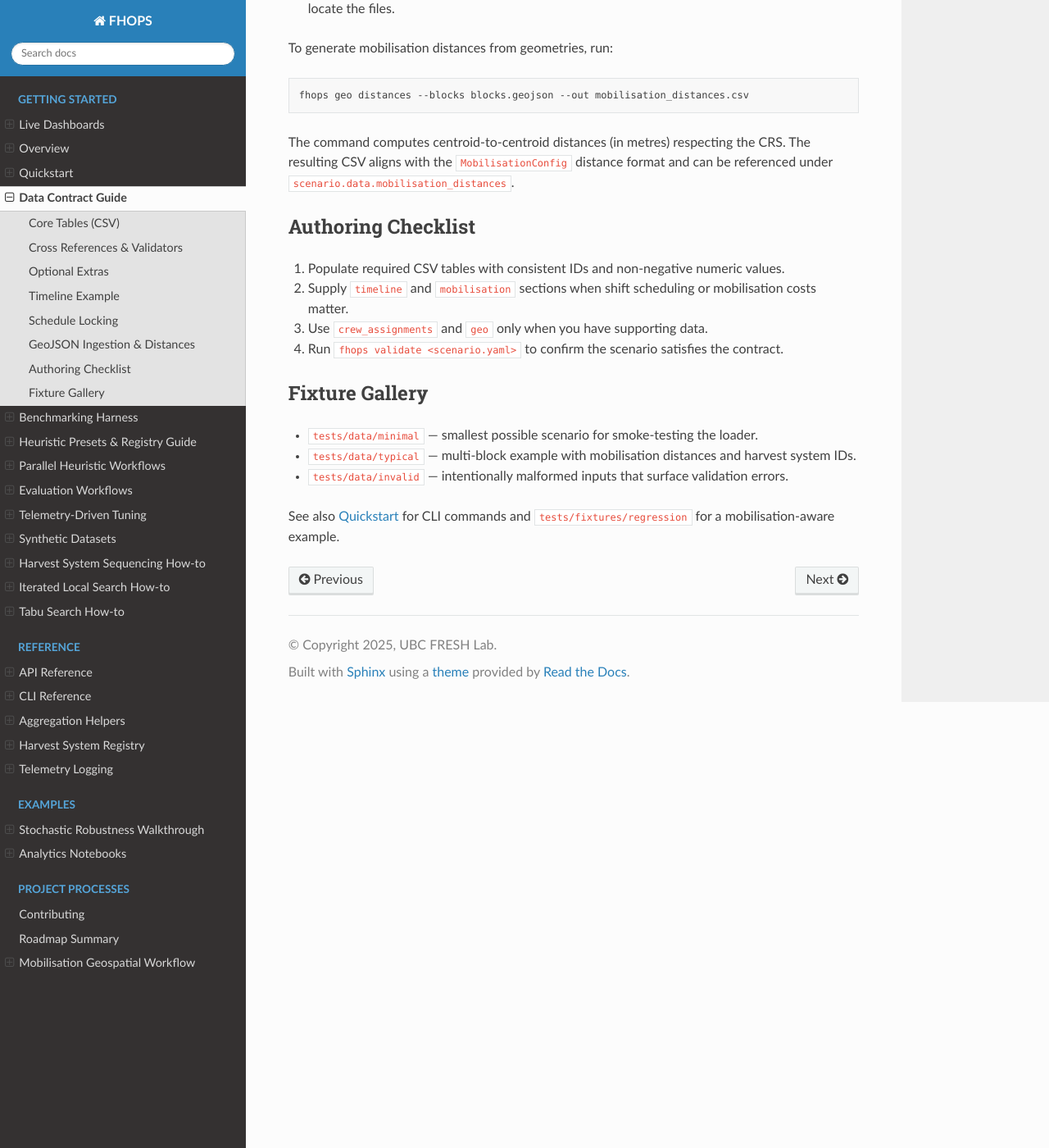
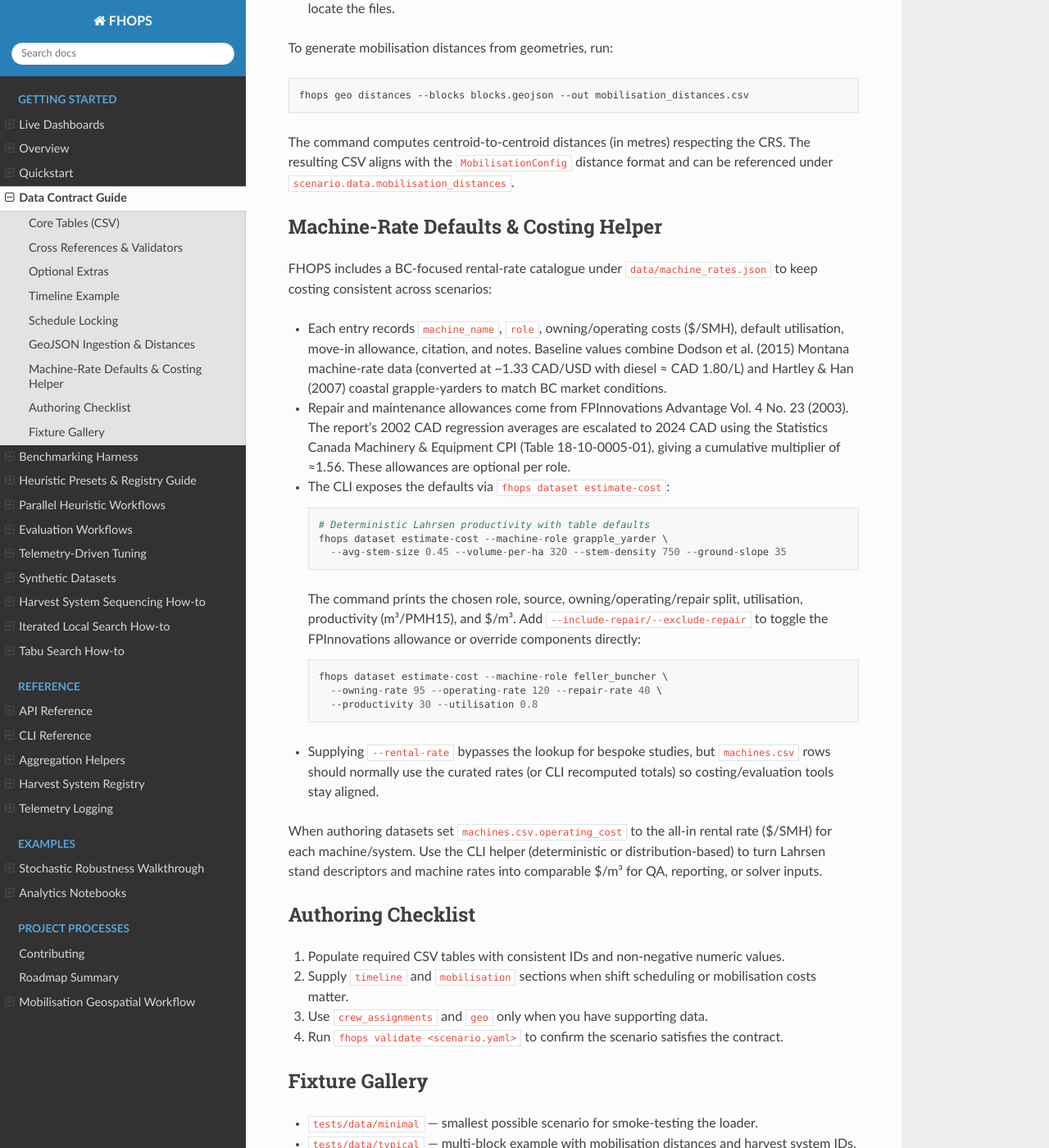
Before and after one commit to UBC-FRESH/fhops, a Sphinx documentation site: the page built from docs/howto/data_contract.rst, in a window 1280 px wide and 1400 px high, scrolled down 2281 px. Shown: the whole window at 82% size. Built offline with Sphinx 7.4.7 and the Read the Docs theme 3.1.0, drawn with Linux system fonts in a browser that asks for light colours.

Commit message:
Document machine-rate workflow

```diff
--- a/docs/howto/data_contract.rst
+++ b/docs/howto/data_contract.rst
@@ -142,6 +142,43 @@ The command computes centroid-to-centroid distances (in metres) respecting the C
 resulting CSV aligns with the ``MobilisationConfig`` distance format and can be referenced
 under ``scenario.data.mobilisation_distances``.
 
+Machine-Rate Defaults & Costing Helper
+--------------------------------------
+
+FHOPS includes a BC-focused rental-rate catalogue under ``data/machine_rates.json`` to keep
+costing consistent across scenarios:
+
+- Each entry records ``machine_name``, ``role``, owning/operating costs ($/SMH), default
+  utilisation, move-in allowance, citation, and notes. Baseline values combine Dodson et al.
+  (2015) Montana machine-rate data (converted at ~1.33 CAD/USD with diesel ≈ CAD 1.80/L) and
+  Hartley & Han (2007) coastal grapple-yarders to match BC market conditions.
+- Repair and maintenance allowances come from FPInnovations Advantage Vol. 4 No. 23 (2003).
+  The report’s 2002 CAD regression averages are escalated to 2024 CAD using the Statistics
+  Canada Machinery & Equipment CPI (Table 18-10-0005-01), giving a cumulative multiplier of
+  ≈1.56. These allowances are optional per role.
+- The CLI exposes the defaults via ``fhops dataset estimate-cost``::
+
+      # Deterministic Lahrsen productivity with table defaults
+      fhops dataset estimate-cost --machine-role grapple_yarder \
+        --avg-stem-size 0.45 --volume-per-ha 320 --stem-density 750 --ground-slope 35
+
+  The command prints the chosen role, source, owning/operating/repair split, utilisation,
+  productivity (m³/PMH15), and $/m³. Add ``--include-repair/--exclude-repair`` to toggle the
+  FPInnovations allowance or override components directly::
+
+      fhops dataset estimate-cost --machine-role feller_buncher \
+        --owning-rate 95 --operating-rate 120 --repair-rate 40 \
+        --productivity 30 --utilisation 0.8
+
+- Supplying ``--rental-rate`` bypasses the lookup for bespoke studies, but ``machines.csv`` rows
+  should normally use the curated rates (or CLI recomputed totals) so costing/evaluation tools
+  stay aligned.
+
+When authoring datasets set ``machines.csv.operating_cost`` to the all-in rental rate ($/SMH)
+for each machine/system. Use the CLI helper (deterministic or distribution-based) to turn
+Lahrsen stand descriptors and machine rates into comparable $/m³ for QA, reporting, or solver
+inputs.
+
 Authoring Checklist
 -------------------
 
```
Also changed, not shown: CHANGE_LOG.md (+1 -0 lines).
